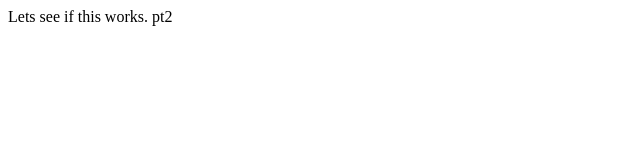
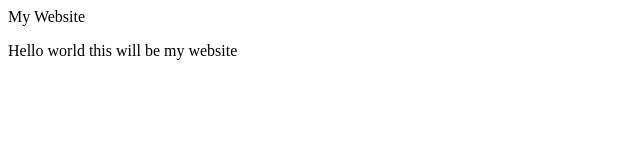
Before and after one commit to theokamarinos/theokamarinos.github.io, a plain HTML site: page index.html in a window 1280 px wide. Shown: the whole page, without its empty margins (0-640 px from the left). Drawn offline with Linux system fonts and the light colour scheme.

Commit message:
Finished website.

```diff
--- a/index.html
+++ b/index.html
@@ -1 +1,2 @@
-Lets see if this works. pt2
+<h>My Website</h>
+<p>Hello world this will be my website</p>
```
